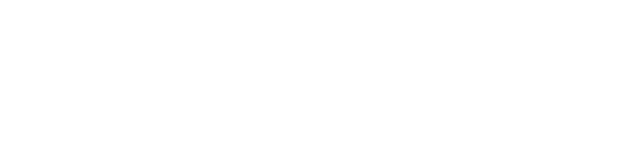
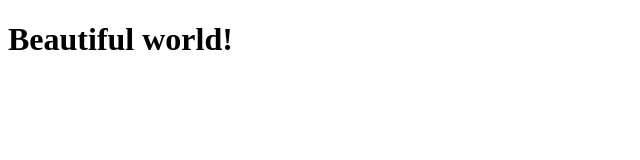
Before and after one commit to Akshit0909/Akshit-test, a plain HTML site: page site/index.html in a window 1280 px wide. Shown: the whole page, without its empty margins (0-640 px from the left). Drawn offline with Linux system fonts and the light colour scheme.

Commit message:
2nd edit

```diff
--- a/site/index.html
+++ b/site/index.html
@@ -4,8 +4,6 @@
 	<title>Hello coursera</title>
 </head>
 <body>
-<h1>
-	<title>Beautiful world!</title>
-</h1>
+<h1>Beautiful world!</h1>
 </body>
 </html>
```
